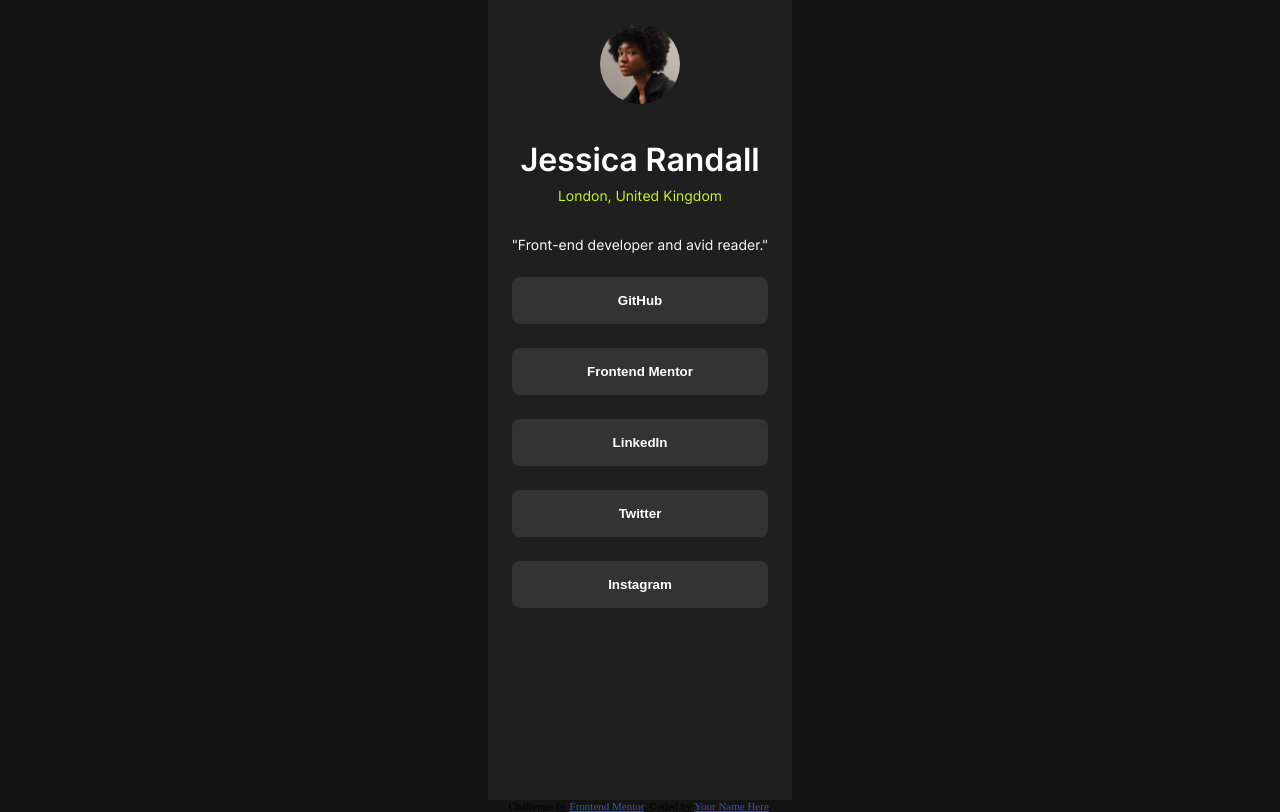
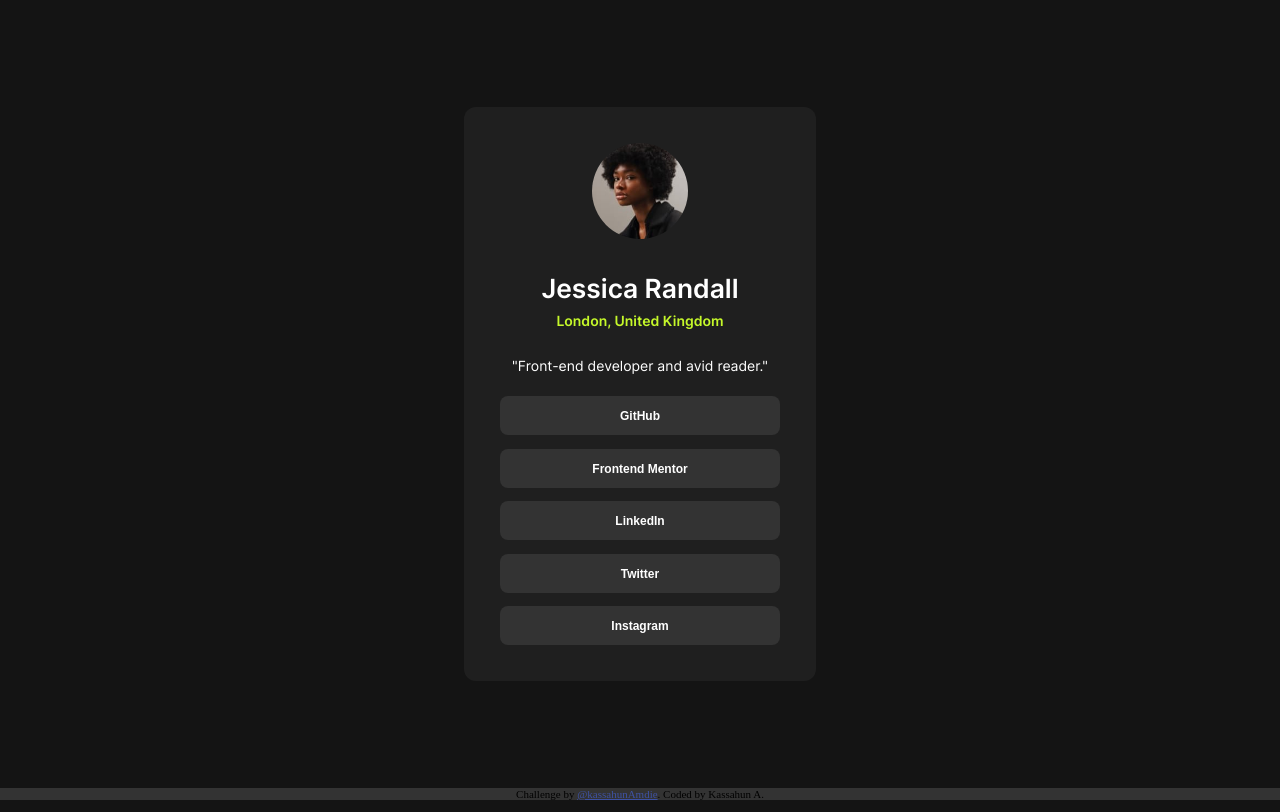
Before and after one commit to kassahunAmdie/social-links-profile-main, a plain HTML site: page index.html in a window 1280 px wide. Drawn offline with Linux system fonts and the light colour scheme.

Commit message:
Fully edited version
Attempted all styling from the design file   given in jpg format.

```diff
--- a/index.html
+++ b/index.html
@@ -22,7 +22,7 @@
       <p class="links-profile__location">London, United Kingdom</p>
     </header>
 
-    <p>"Front-end developer and avid reader."</p>
+    <p class="links-profile__talent">"Front-end developer and avid reader."</p>
     <section class="links-profile__btn">
       <ul>
         <li><button><a href="#">GitHub</a></button></li>
@@ -36,8 +36,8 @@
 
   <footer class="links-profile__attribution">
     <div class="attribution">
-      Challenge by <a href="https://www.frontendmentor.io?ref=challenge" target="_blank">Frontend Mentor</a>.
-      Coded by <a href="#">Your Name Here</a>.
+      Challenge by <a href="https://www.frontendmentor.io?ref=challenge" target="_blank">@kassahunAmdie</a>.
+      Coded by Kassahun A.
     </div>
   </footer>
 </body>
--- a/style.css
+++ b/style.css
@@ -32,6 +32,7 @@
 
 body {
     background-color: var(--neutral-off-blk);
+    min-height: 100vh;
     display: flex;
     flex-direction: column;
 }
@@ -39,25 +40,25 @@ body {
 .links-profile {
     background-color: var(--neutral-dark-gry);
     text-align: center;
-    min-height: 100vh;
-    /* width: 375px; */
-    margin: 0 auto;
+    margin: auto;
     padding: 24px;
     outline: none;
+    border-radius: 12px;
 }
 
 .links-profile__image img {
-    width: 5rem;
+    width: 6rem;
     border-radius: 50%;
 }
 
 .links-profile__header {
-    margin: 2rem 0;
+    margin: 1.8rem 0;
 }
 
 h1 {
     font-family: "Inter";
     font-weight: 600;
+    font-size: 1.65rem;
     color: var(--neutral-wht);
 }
 
@@ -71,16 +72,29 @@ p {
 .links-profile__location {
     color: var(--primary-cl);
     margin-top: 0.5rem;
+    font-weight: 600;
+}
+
+.links-profile__talent {
+    margin-bottom: 0.5rem;
 }
 
 button {
     width: 100%;
-    padding: 1rem;
+    padding: 0.75rem;
     cursor: pointer;
-    margin-top: 1.5rem;
+    margin-top: 0.85rem;
     background-color: var(--neutral-gry);
     border: none;
     border-radius: 8px;
+}
+
+button:hover {
+    background-color: var(--primary-cl);
+}
+
+button:hover a {
+    color: var(--neutral-off-blk);
 }
 
 
@@ -92,16 +106,24 @@ button {
     text-decoration: none;
     color: var(--neutral-wht);
     font-weight: 600;
-}
-
-footer {
-    margin-top: auto;
+    font-size: 0.75rem;
 }
 
 .attribution {
+  background-color: var(--neutral-gry);
   font-size: 11px;
   text-align: center;
 }
 .attribution a {
   color: hsl(228, 45%, 44%);
 }
+
+
+/* media query for tablet and desktop */
+
+@media screen and (min-width: 768px) {
+    .links-profile {
+        width: 22rem;
+        padding: 36px;
+    }
+}
```
Also changed, not shown: screenshot.jpg (added), 2 other files.
